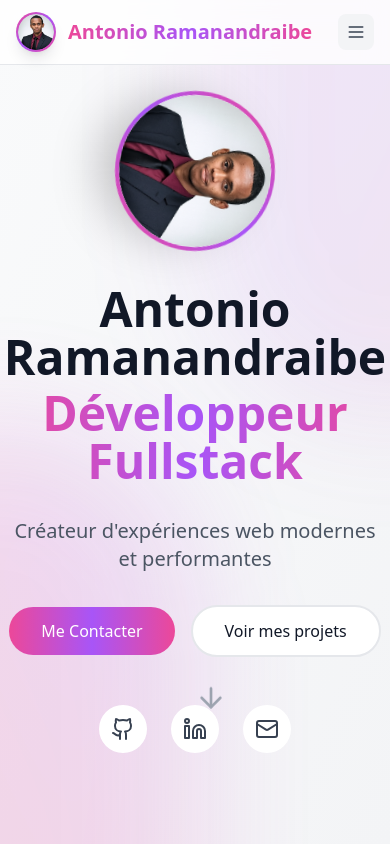
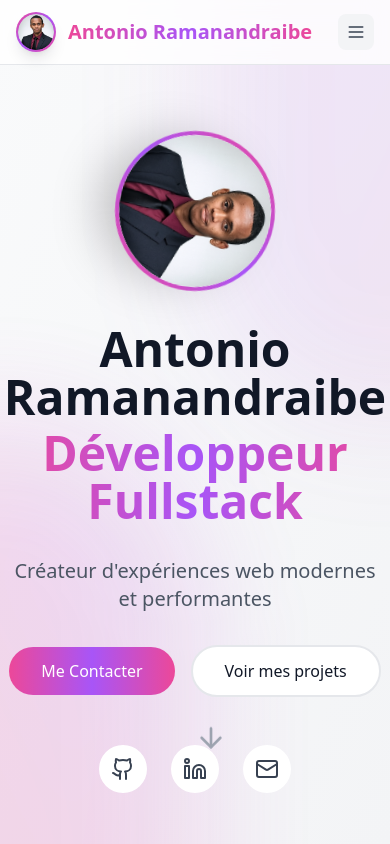
Before and after one commit to antonioramana/antonio-rm-portfolio, a React (Vite) app: page / in a window 390 px wide. Shown: the top 844 px of the page. Built offline with nearby package versions, Linux system fonts and the light colour scheme.

Commit message:
add margin top in hero image for responsive

```diff
--- a/src/components/Hero.tsx
+++ b/src/components/Hero.tsx
@@ -15,7 +15,7 @@ export const Hero = () => {
       <div className="relative z-10 max-w-7xl mx-auto px-4 sm:px-6 lg:px-8 text-center">
         <div className="space-y-8 animate-fade-in">
           <div className="inline-block">
-            <div className="w-40 h-40 mx-auto rounded-full bg-gradient-to-br from-pink-500 via-purple-500 to-pink-500 p-1 animate-spin-slow shadow-2xl">
+            <div className="w-40 h-40 mx-auto rounded-full bg-gradient-to-br from-pink-500 via-purple-500 to-pink-500 p-1 animate-spin-slow shadow-2xl mt-20 md:mt-0">
               <div className="w-full h-full rounded-full bg-white dark:bg-gray-900 flex items-center justify-center overflow-hidden">
                 <img
                   src="src/assets/antonio.png"
```
